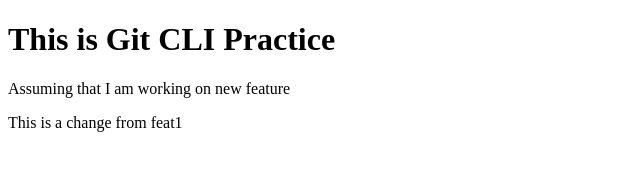
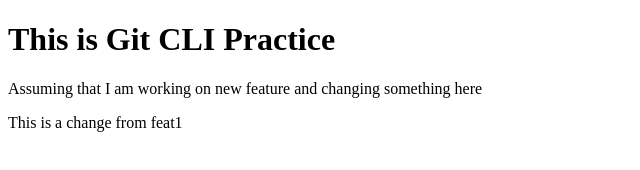
Before and after one commit to mikemark-777/CLi-Practice, a plain HTML site: page index.html in a window 1280 px wide. Shown: the whole page, without its empty margins (0-640 px from the left). Drawn offline with Linux system fonts and the light colour scheme.

Commit message:
changed something

```diff
--- a/index.html
+++ b/index.html
@@ -10,7 +10,7 @@
 
     <body>
         <h1>This is Git CLI Practice</h1>
-        <p>Assuming that I am working on new feature</p>
+        <p>Assuming that I am working on new feature and changing something here</p>
         <p>This is a change from feat1</p>
     </body>
 
```
